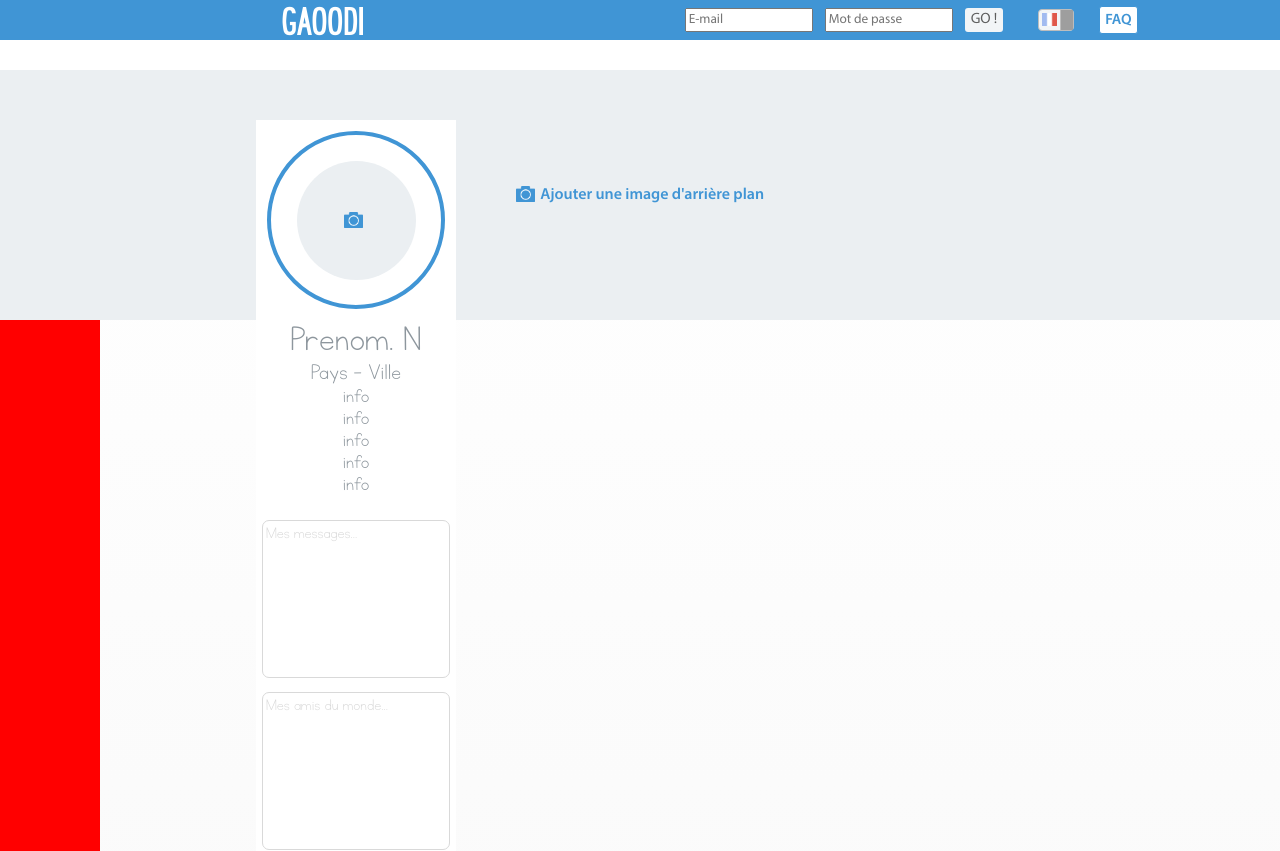
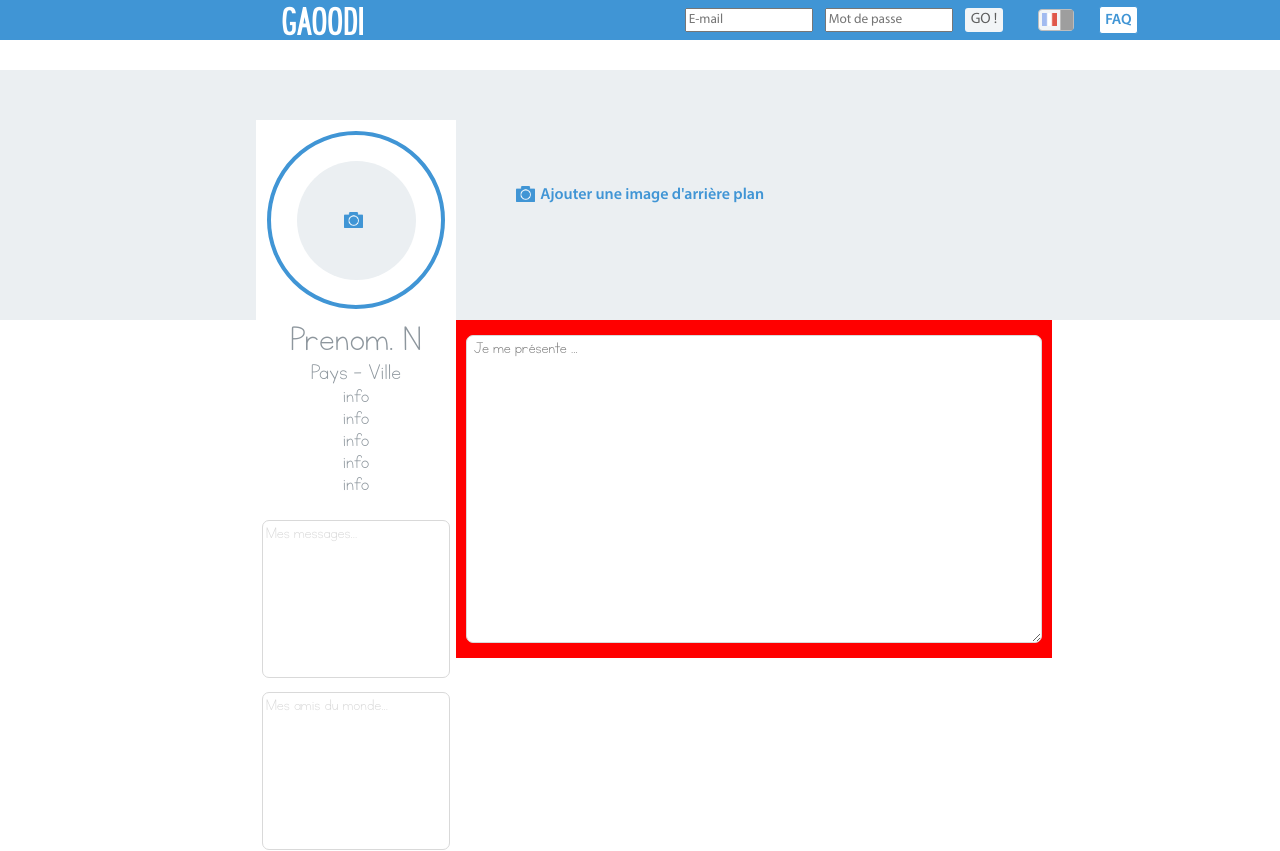
Before and after one commit to ThomasBaz/GaoodiDev, a React (Create React App) app: page / in a window 1280 px wide. Shown: the top 851 px of the page. Built offline with nearby package versions, Linux system fonts and the light colour scheme; grey boxes are pictures that could not be loaded.

Commit message:
CenterRegion textArea

```diff
--- a/src/CenterRegion.js
+++ b/src/CenterRegion.js
@@ -1,6 +1,101 @@
 import React from 'react';
 import ReactDOM from 'react-dom';
 import './css/CenterRegion.css';
+
+class Presentation extends React.Component {
+
+	constructor(props) {
+		super(props);
+
+		this.state = {
+			contentText: ''
+		};
+
+		this.handleContentTextChange = this.handleContentTextChange.bind(this);
+	}
+
+	handleContentTextChange(event) {
+		this.setState({contentText: event.target.value});
+	}
+
+	render() {
+		const fullText = {
+			'fr': {
+				'placeholder': 'Je me présente ...'
+			},
+			'en':  {
+				'placeholder': 'I introduce myself ...'
+			}
+		}
+
+		return(
+			<textarea className="PresentationContainer" placeholder={fullText[this.props.locale].placeholder} onChange={this.handleContentTextChange} />
+		);
+	}
+}
+
+class AskQuestion extends React.Component {
+
+	constructor(props) {
+		super(props);
+	}
+
+	render() {
+		const fullText = {
+			'fr': {
+			},
+			'en':  {
+			}
+		}
+
+		return(
+			<div className="AskQuestionContainer">
+			</div>
+		);
+	}
+}
+
+class PhotoViewer extends React.Component {
+
+	constructor(props) {
+		super(props);
+	}
+
+	render() {
+		const fullText = {
+			'fr': {
+			},
+			'en':  {
+			}
+		}
+
+		return(
+			<div className="PhotoViewerContainer">
+			</div>
+		);
+	}
+}
+
+class MatchInfos extends React.Component {
+
+	constructor(props) {
+		super(props);
+	}
+
+	render() {
+		const fullText = {
+			'fr': {
+			},
+			'en':  {
+			}
+		}
+
+		return(
+			<div className="MatchInfosContainer">
+			</div>
+		);
+	}
+}
 
 class CenterRegion extends React.Component {
 
@@ -18,6 +113,10 @@ class CenterRegion extends React.Component {
 
 		return(
 			<div className="CenterRegionContainer">
+				<Presentation locale='fr' />
+				<AskQuestion />
+				<PhotoViewer />
+				<MatchInfos />
 			</div>
 		);
 	}
--- a/src/css/CenterRegion.css
+++ b/src/css/CenterRegion.css
@@ -1,5 +1,21 @@
 .CenterRegionContainer {
+    position: absolute;
     width: 100px;
-    height: 1000px;
+    height: auto;
     background-color: red;
+    margin-left: calc(20% + 200px);
+    width: 45%;
+    padding: 15px 10px 15px 10px;
+    display: flex;
 }
+
+.PresentationContainer {
+    width: 100%;
+    height: 300px;
+    font-family: "KGNeatlyPrinted";
+    font-size: 18px;
+    padding: 3px 7px 3px 7px;
+    border: solid #d9d9d9 1px;
+    color: #8d969d;
+    border-radius: 7px;
+}
```
